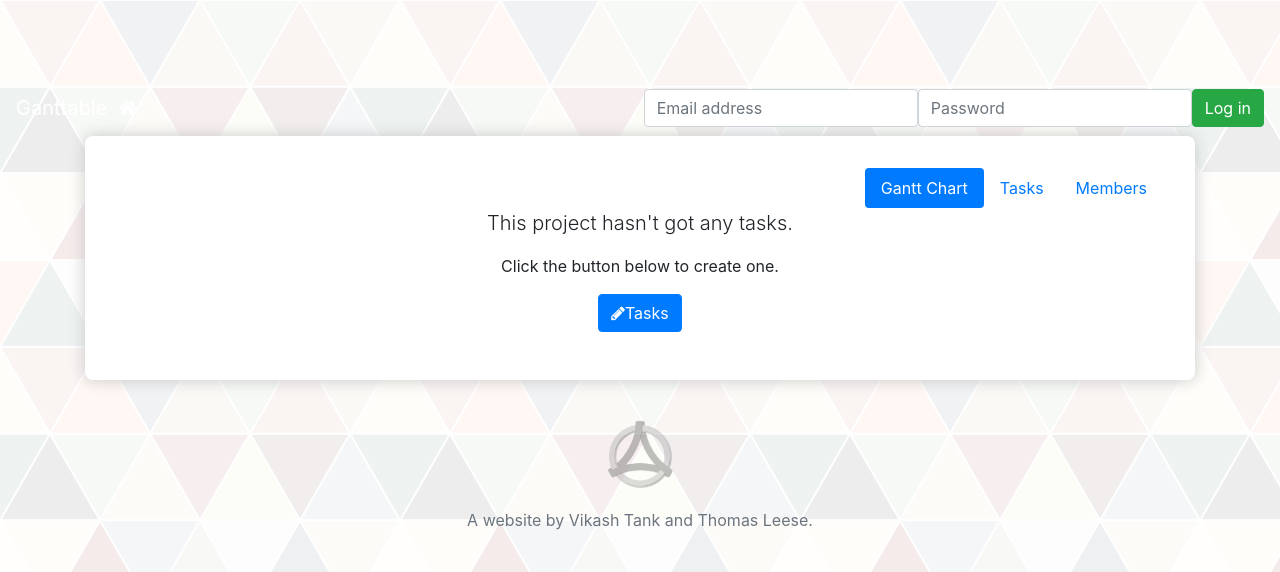
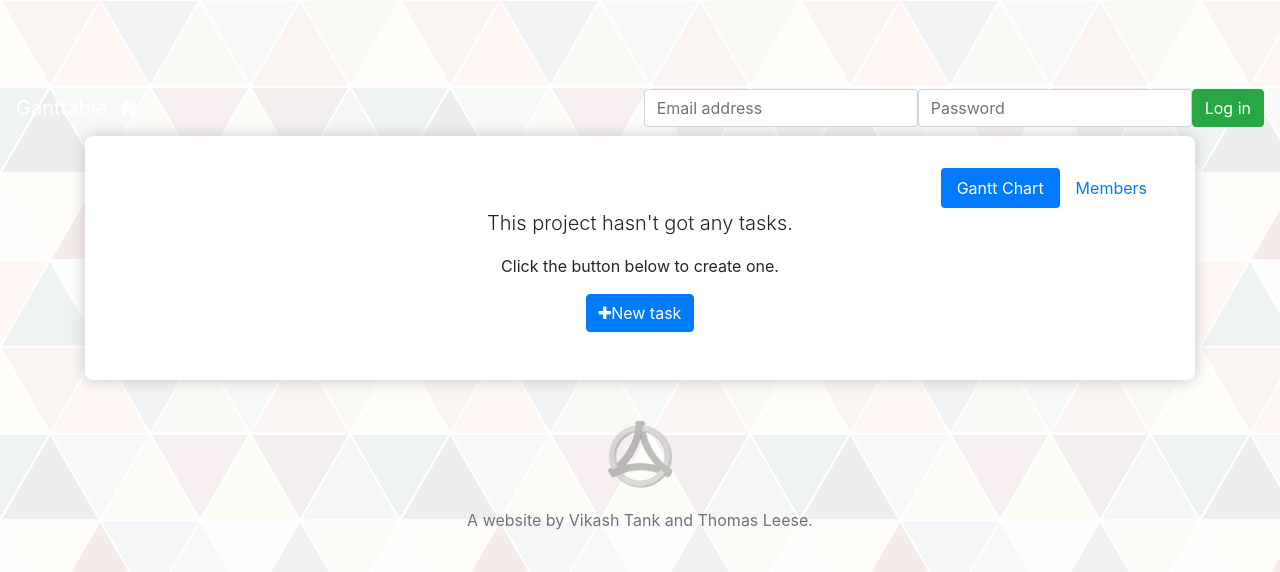
Before and after one commit to thomasleese/gantt-charts, a Python web app: template ganttchart/web/templates/projects/chart.html in a window 1280 px wide. Shown: the top 572 px of the page. Run offline with Jinja, Linux system fonts and the light colour scheme; the template is opened without the code that fills it, so the values that code supplies are empty; some libraries are stand-ins or nearby versions.

Commit message:
Remove tasks tab

```diff
--- a/ganttchart/web/app.py
+++ b/ganttchart/web/app.py
@@ -123,12 +123,6 @@ def unstar_project(project_id):
     flask.g.sql_session.delete(star)
     flask.g.sql_session.commit()
     return flask.redirect(flask.url_for('.home'))
-
-
-@app.route('/projects/<int:project_id>/tasks')
-def view_project_tasks(project_id):
-    project = flask.g.sql_session.query(Project).get(project_id)
-    return flask.render_template('projects/tasks.html', project=project)
 
 
 @app.route('/projects/<int:project_id>/members', methods=['GET', 'POST'])
--- a/ganttchart/web/templates/_includes/macros.html
+++ b/ganttchart/web/templates/_includes/macros.html
@@ -2,9 +2,6 @@
   <ul class="nav nav-pills pull-right">
     <li class="nav-item">
       <a href="{{ url_for('.view_project', project_id=project.id) }}" class="nav-link {% if section == 'gantt-chart' %}active{% endif %}">Gantt Chart</a>
-    </li>
-    <li class="nav-item">
-      <a href="{{ url_for('.view_project_tasks', project_id=project.id) }}" class="nav-link {% if section == 'tasks' %}active{% endif %}">Tasks</a>
     </li>
     <li class="nav-item">
       <a href="{{ url_for('.view_project_members', project_id=project.id) }}" class="nav-link {% if section == 'members' %}active{% endif %}">Members</a>
--- a/ganttchart/web/templates/projects/chart.html
+++ b/ganttchart/web/templates/projects/chart.html
@@ -32,7 +32,7 @@
     <p class="lead text-center">This project hasn't got any tasks.</p>
     <p class="text-center">Click the button below to create one.</p>
     <p class="text-center">
-      <a class="btn btn-primary" href="{{ url_for('.view_project_tasks', project_id=project.id) }}" role="button"><span class="fa fa-pencil m-r"></span>Tasks</a>
+      <a class="btn btn-primary" href="{{ url_for('.new_task', project_id=project.id) }}" role="button"><span class="fa fa-plus m-r"></span>New task</a>
     </p>
   {% endif %}
 {% endblock %}
--- a/ganttchart/web/templates/projects/index.html
+++ b/ganttchart/web/templates/projects/index.html
@@ -15,7 +15,7 @@
                 <a class="star" href="{{ url_for('.star_project', project_id=project.id) }}"><span class="fa fa-star-o pull-right" style="font-size: 1.6rem"></span></a>
               {% endif %}
               <h4 class="card-title">{{ project.name }}</h4>
-              <h6 class="card-subtitle text-muted"><a href="{{ url_for('.view_project_tasks', project_id=project.id) }}">{{ project.tasks | length }} tasks</a> ・ <a href="{{ url_for('.view_project_members', project_id=project.id) }}">{{ project.members | length }} members</a></h6>
+              <h6 class="card-subtitle text-muted">{{ project.tasks | length }} tasks ・ <a href="{{ url_for('.view_project_members', project_id=project.id) }}">{{ project.members | length }} members</a></h6>
               <p class="card-text"></p>
               <a href="{{ url_for('.view_project', project_id=project.id) }}" class="card-link">View</a>
               <a href="#" class="card-link">Edit</a>
```
Also changed, not shown: ganttchart/web/templates/projects/tasks.html (deleted, +0 -36 lines).
